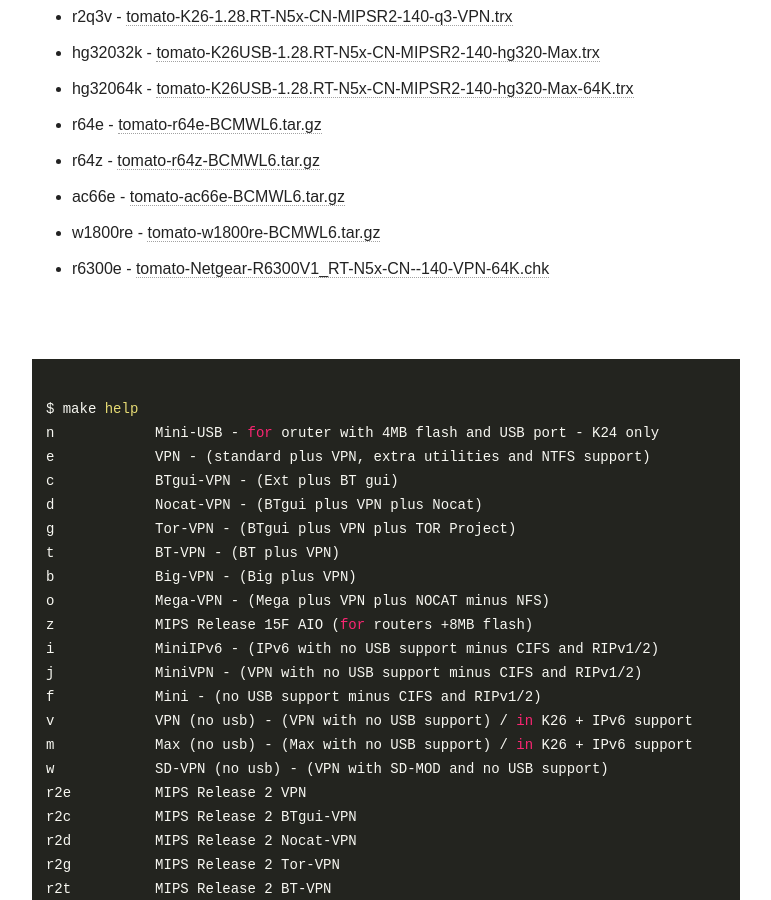
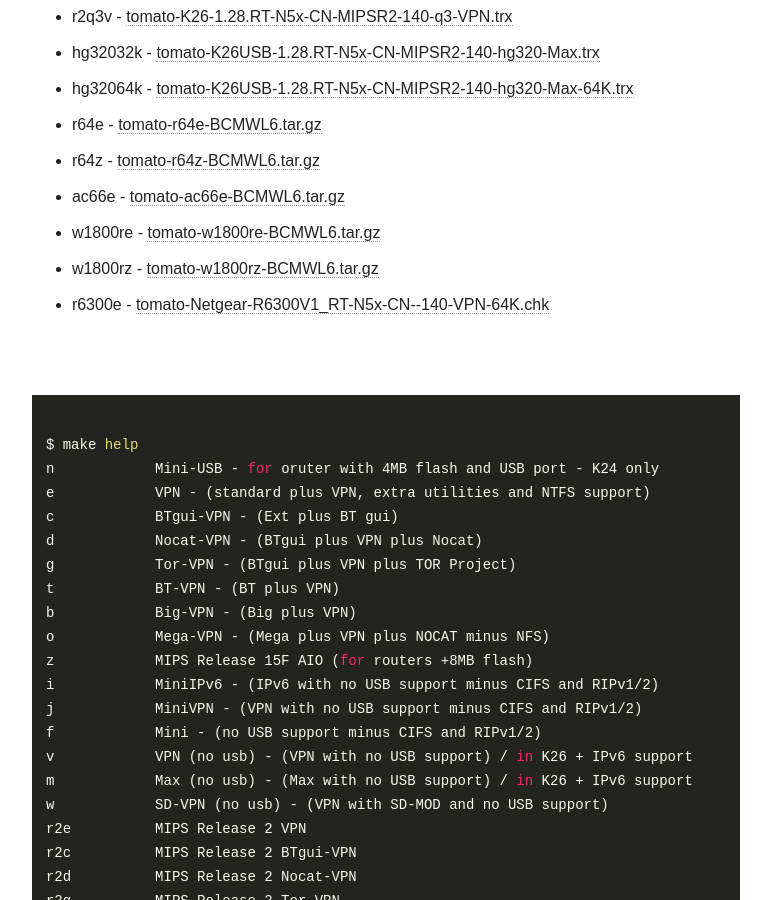
Before and after one commit to oglopss/tomato-ci-ctf-jekyll, a Jekyll site: the page built from index.html, in a window 1280 px wide and 900 px high, scrolled down 2323 px. Shown: the whole window, without its empty margins (254-1025 px from the left). Built offline with Jekyll 4.4.1, drawn with Linux system fonts in a browser that asks for light colours; nearby versions of some CDN libraries.

Commit message:
Travis build 3 w1800rz pushed to gh-pages

```diff
--- a/_data/ss.yml
+++ b/_data/ss.yml
@@ -55,3 +55,4 @@
   - 0058 w1800re tomato-w1800re-BCMWL6.tar.gz
   - 0060 r6300e tomato-Netgear-R6300V1_RT-N5x-CN--140-VPN-64K.chk
   - 0055 r64z tomato-r64z-BCMWL6.tar.gz
+  - 0059 w1800rz tomato-w1800rz-BCMWL6.tar.gz
```
Also changed, not shown: 1 other file.
